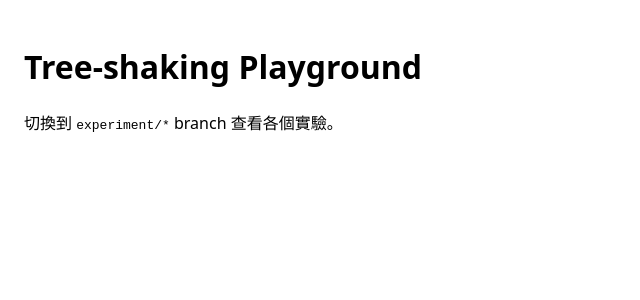
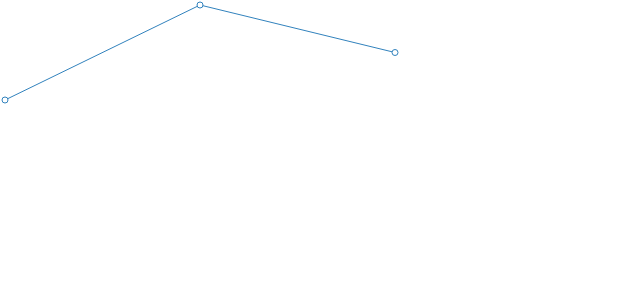
Before and after one commit to Yueh-Lin-Yang/recharts-treeshake-test, a React (Vite) app: page / in a window 1280 px wide. Shown: the top 300 px of the page, without its empty margins (0-640 px from the left). Built offline with nearby package versions, Linux system fonts and the light colour scheme.

Commit message:
✨ feat(exp-08): add recharts LineChart + Tooltip minimal reproduction
依賴鏈幻覺實驗：只 import LineChart + Line + Tooltip，bundle 卻包含 Rectangle/Cross
等使用者沒寫的模組。實際是 Tooltip → Cursor → Rectangle/Cross 的依賴鏈拖進來，
非 tree-shake 失敗。

```diff
--- a/package.json
+++ b/package.json
@@ -10,7 +10,8 @@
   },
   "dependencies": {
     "react": "^19.2.0",
-    "react-dom": "^19.2.0"
+    "react-dom": "^19.2.0",
+    "recharts": "^3.8.1"
   },
   "devDependencies": {
     "@types/node": "^22.10.0",
--- a/src/App.tsx
+++ b/src/App.tsx
@@ -1,10 +1,16 @@
+import { LineChart, Line, Tooltip } from 'recharts';
+
+const data = [
+  { x: 1, y: 10 },
+  { x: 2, y: 20 },
+  { x: 3, y: 15 },
+];
+
 export function App() {
   return (
-    <div style={{ padding: 24 }}>
-      <h1>Tree-shaking Playground</h1>
-      <p>
-        切換到 <code>experiment/*</code> branch 查看各個實驗。
-      </p>
-    </div>
+    <LineChart width={400} height={200} data={data}>
+      <Line dataKey="y" />
+      <Tooltip />
+    </LineChart>
   );
 }
```
Also changed, not shown: 1 other file (tests, documents, lock files or other folders).
